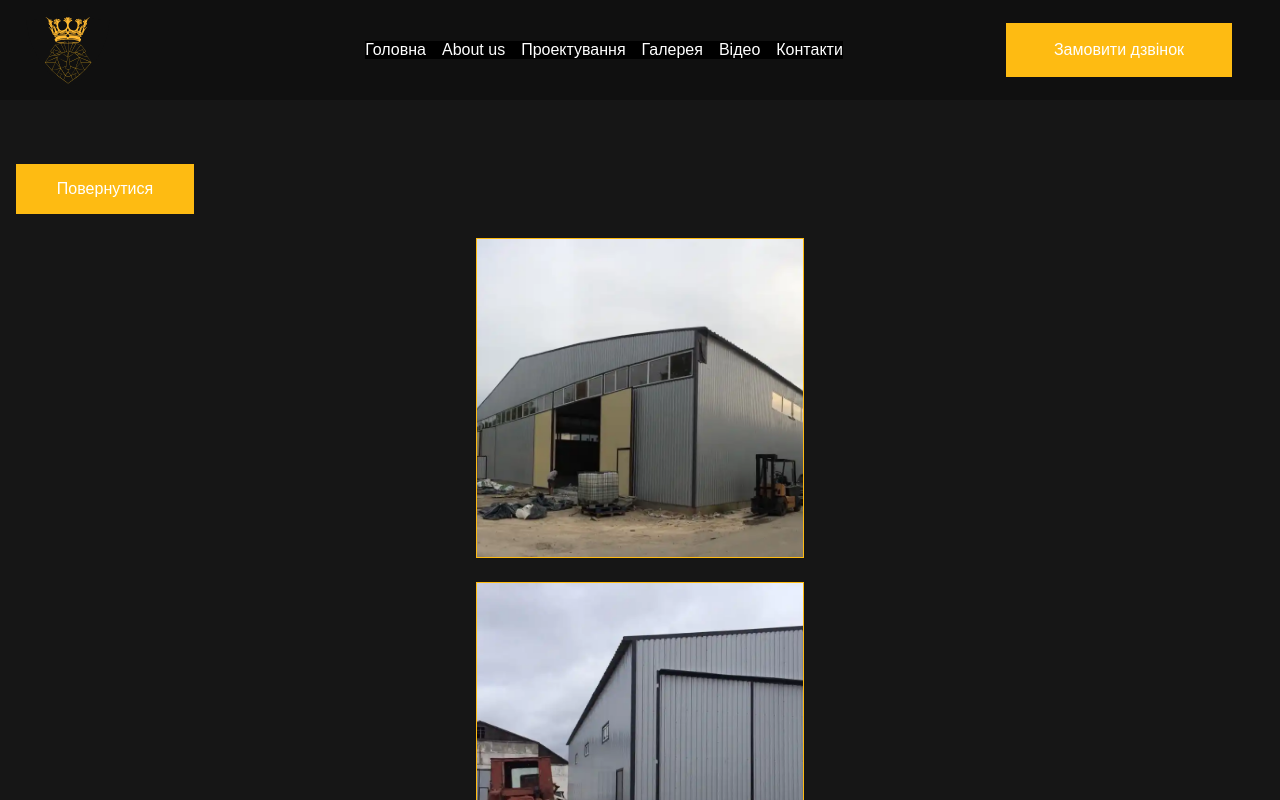
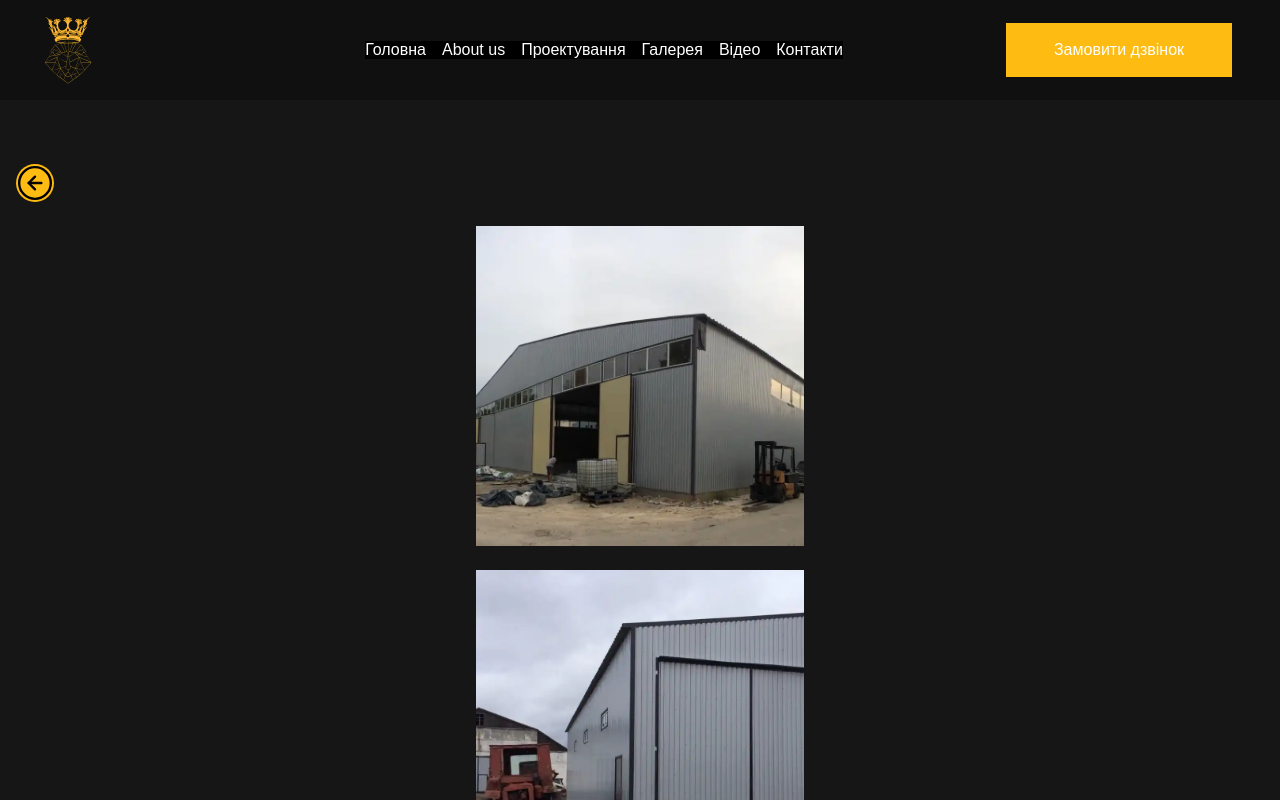
Before and after one commit to VolodymyrKavun/andezyan-build-site, a Next.js app: page /gallery/angars in a window 1280 px wide. Shown: the top 800 px of the page. Built offline with nearby package versions, Linux system fonts and the light colour scheme; a web font is replaced by a local one.

Commit message:
created component ButtonToBack and implemented it to the GallerySliderPage

```diff
--- a/src/app/globals.css
+++ b/src/app/globals.css
@@ -11,11 +11,12 @@ html {
 
 body {
   margin: 0;
+  box-sizing: border-box;
+  background-color: var(--main-bg-color);
+  color: var(--main-color);
 
   -webkit-font-smoothing: antialiased;
   -moz-osx-font-smoothing: grayscale;
-  background-color: var(--main-bg-color);
-  color: var(--main-color);
 }
 
 * {
@@ -64,8 +65,8 @@ button {
   border-radius: 8px;
 }
 
-body {
+/* body {
   background-color: #161616;
   box-sizing: border-box;
   margin: 0;
-}
+} */
--- a/src/components/screens/GallerySlider/GallerySlider.jsx
+++ b/src/components/screens/GallerySlider/GallerySlider.jsx
@@ -4,12 +4,14 @@ import Image from 'next/image';
 import { useRouter } from 'next/navigation';
 import styles from './GallerySlider.module.css';
 import Slider from '@/components/share/Slider/Slider';
+import ButtonToBack from '@/components/share/ButtonToBack/ButtonToBack';
 import { imageGallerySliderData } from '@/data/imageGallerySlider.data';
 import { createPath } from '@/utils/createPath';
 import { getDataByParam } from '@/utils/getDataByParam';
 
+
 const GallerySlider = ({ params }) => {
-  // для кнопки "Повернутися"
+  // для кнопки "ButtonToBack"
   const router = useRouter();
   // для Lightbox
   const [index, setIndex] = useState(-1);
@@ -28,9 +30,7 @@ const GallerySlider = ({ params }) => {
 
   return (
     <section className={styles.container}>
-      <button className={styles.buttonToBack} onClick={() => router.back()}>
-        Повернутися
-      </button>
+      <ButtonToBack onClick={() => router.back()} />
       <div className={styles.imagesWrapper}>
         {dataByCategory.map((item, index) => {
           const path = createPath(params.category, item.photo);
--- a/src/components/screens/GallerySlider/GallerySlider.module.css
+++ b/src/components/screens/GallerySlider/GallerySlider.module.css
@@ -65,13 +65,11 @@
   height: 320px;
   overflow: hidden;
   position: relative;
-  border: 1px solid var(--btn-bg-color);
   cursor: pointer;
 
   @media screen and (min-width: 1440px) {
     width: 380px;
     height: 380px;
-    box-shadow: var(--cards-box-shadow) 5px 10px 15px;
   }
 }
 
--- /dev/null
+++ b/src/components/share/ButtonToBack/ButtonToBack.jsx
@@ -0,0 +1,22 @@
+import React from 'react';
+import Image from 'next/image';
+import styles from './ButtonToBack.module.css';
+
+
+const ButtonToBack = ({ onClick }) => {
+    return (
+        <button className={styles.buttonToBack} onClick={onClick}>
+            <div className={styles.iconBackWrapper}>
+                <Image
+                    src="/sprite/icon_arrow-down-circle.svg"
+                    alt="Кнопка повернення"
+                    fill={true}
+                    className={styles.iconBack}
+                />
+            </div>
+        </button>
+    )
+}
+
+
+export default ButtonToBack;
--- /dev/null
+++ b/src/components/share/ButtonToBack/ButtonToBack.module.css
@@ -0,0 +1,21 @@
+.buttonToBack {
+    margin-right: auto;
+    background-color: transparent;
+    border: none;
+}
+
+.buttonToBack:hover {
+    transform: translateX(-0.4rem);
+}
+
+.iconBackWrapper {
+    width: 38px;
+    height: 38px;
+    position: relative;
+}
+
+.iconBack {
+    border-radius: 50%;
+    background-color: var(--btn-bg-color);
+    transform: rotate(90deg);
+}
--- a/src/components/share/GoogleMap/Map.jsx
+++ b/src/components/share/GoogleMap/Map.jsx
@@ -137,7 +137,7 @@ const Map = () => {
             zoom={13}
             center={placeCoords}
             mapContainerClassName="map"
-            mapContainerStyle={{ width: "100%", height: "800px", margin: "auto" }}
+            mapContainerStyle={{ width: "100%", height: "830px", margin: "auto" }}
         >
             <Marker
                 position={placeCoords}
```
